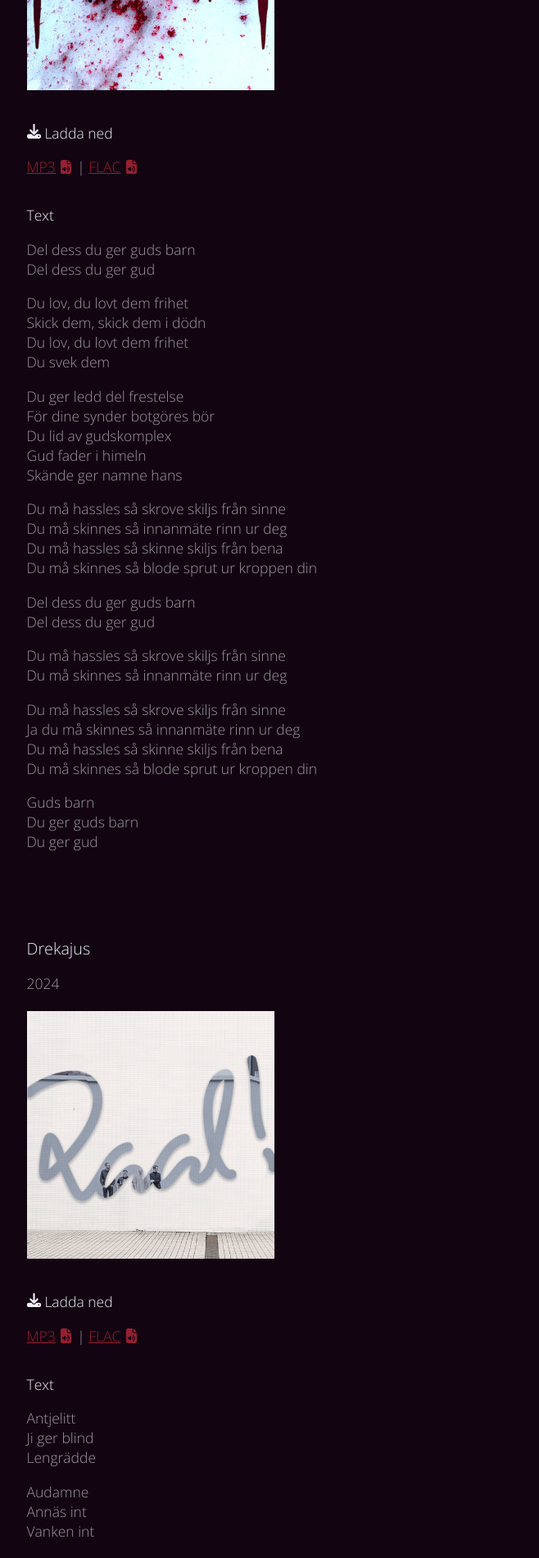
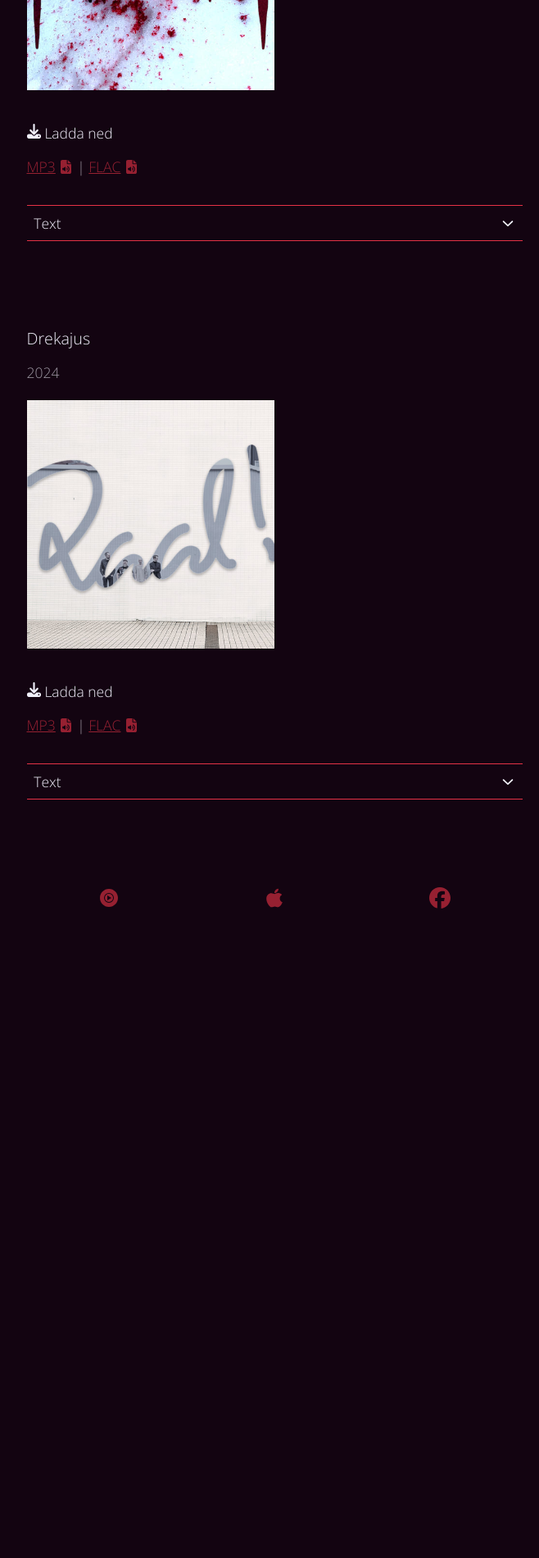
Before and after one commit to najls/raal-se, a Jekyll site: the page built from musik.html, in a window 1280 px wide. Shown: the part 967-2867 px from the top of the page at 82% size, without its empty margins (305-963 px from the left). Built offline with Jekyll 4.4.1, drawn with Linux system fonts in a browser that asks for light colours; after the commit the page ends 2125 px from its top, so only the background shows below that; some of the changed text lies outside the part shown.

Commit message:
added accordions for song lyrics

```diff
--- a/_layouts/default.html
+++ b/_layouts/default.html
@@ -26,4 +26,5 @@
     </main>
     {% include footer.html %}
 </body>
+<script src="{{ '/js/accordion.js?v=' | append: site.version | relative_url }}"></script>
 </html>
--- a/css/styles.scss
+++ b/css/styles.scss
@@ -273,6 +273,42 @@ article.release .image {
 }
 #mainFooter a:hover .icon { background-color: rgb(var(--prim-color)) }
 
+.accordion {
+    border-color: rgb(var(--prim-color));
+    border-style: solid;
+    border-width: .063em 0 .063em 0;
+}
+.accordion h2, .accordion h3 { margin: 0 }
+.accordion button {
+    background: transparent;
+    border: none;
+    color: inherit;
+    cursor: pointer;
+    font-family: inherit;
+    font-size: inherit;
+    padding: .5em;
+    position: relative;
+    text-align: left;
+    width: 100%;
+}
+.accordion button::after {
+    background-color: rgb(var(--text-color));
+    content: '';
+    -webkit-mask: url("{{ '/assets/icons/chevron-down.svg' | relative_url }}") no-repeat center;
+            mask: url("{{ '/assets/icons/chevron-down.svg' | relative_url }}") no-repeat center;
+    position: absolute;
+    top: 50%;
+    right: .5em;
+    transform: translateY(-50%);
+    width: 1em;
+    height: 1em;
+}
+.accordion button[aria-expanded="true"]::after {
+    -webkit-mask: url("{{ '/assets/icons/chevron-up.svg' | relative_url }}") no-repeat center;
+            mask: url("{{ '/assets/icons/chevron-up.svg' | relative_url }}") no-repeat center;
+}
+.accordion > div { padding: 0 .5em }
+
 @media(min-width: 375px) {
     .narrow { width: clamp(375px, 50vw, 960px) }
 }
--- /dev/null
+++ b/js/accordion.js
@@ -0,0 +1,11 @@
+const buttons = document.querySelectorAll('.accordion button');
+
+buttons.forEach(button => {
+    button.addEventListener('click', function () {
+        const content = document.getElementById(this.getAttribute('aria-controls')),
+              expand = this.getAttribute('aria-expanded') === 'false';
+
+        this.setAttribute('aria-expanded', expand);
+        content.hidden = !expand;
+    })
+});
--- a/musik.html
+++ b/musik.html
@@ -25,8 +25,11 @@ translate: /music/
                     </li>
                 </ul>
             </section>
-            <section>
-                <h3>Text</h3>
+            <section class="accordion">
+                <h3>
+                    <button id="accordionButton2" aria-controls="accordionContent2" aria-expanded="false">Text</button>
+                </h3>
+                <div id="accordionContent2" aria-labelledby="accordionButton2" hidden>
                     <p lang="sv-SE-u-sd-seac">Del dess du ger guds barn<br>Del dess du ger gud
                     <p lang="sv-SE-u-sd-seac">Du lov, du lovt dem frihet<br>Skick dem, skick dem i dödn<br>Du lov, du lovt dem frihet<br>Du svek dem
                     <p lang="sv-SE-u-sd-seac">Du ger ledd del frestelse<br>För dine synder botgöres bör<br>Du lid av gudskomplex<br>Gud fader i himeln<br>Skände ger namne hans</p>
@@ -35,6 +38,7 @@ translate: /music/
                     <p lang="sv-SE-u-sd-seac">Du må hassles så skrove skiljs från sinne<br>Du må skinnes så innanmäte rinn ur deg</p>
                     <p lang="sv-SE-u-sd-seac">Du må hassles så skrove skiljs från sinne<br>Ja du må skinnes så innanmäte rinn ur deg<br>Du må hassles så skinne skiljs från bena<br>Du må skinnes så blode sprut ur kroppen din</p>
                     <p lang="sv-SE-u-sd-seac">Guds barn<br>Du ger guds barn<br>Du ger gud</p>
+                </div>
             </section>
         </article>
     </li>
@@ -58,8 +62,11 @@ translate: /music/
                     </li>
                 </ul>
             </section>
-            <section>
-                <h3>Text</h3>
+            <section class="accordion">
+                <h3>
+                    <button id="accordionButton1" aria-controls="accordionContent1" aria-expanded="false">Text</button>
+                </h3>
+                <div id="accordionContent1" aria-labelledby="accordionButton1" hidden>
                     <p lang="sv-SE-u-sd-seac">Antjelitt<br>Ji ger blind<br>Lengrädde</p>
                     <p lang="sv-SE-u-sd-seac">Audamne<br>Annäs int<br>Vanken int</p>
                     <p lang="sv-SE-u-sd-seac">Järmes ji<br>Sjöllvestn<br>Ji må raal</p>
@@ -72,6 +79,7 @@ translate: /music/
                     <p lang="sv-SE-u-sd-seac">Schwein med reised hand<br>Ett ihjälslajje barn</p>
                     <p lang="sv-SE-u-sd-seac">Drekajus<br>Drekajus<br>Drekajus</p>
                     <p lang="sv-SE-u-sd-seac">Drekajus<br>Drekajus</p>
+                </div>
             </section>
         </article>
     </li>
```
Also changed, not shown: music.html (+12 -4 lines), assets/icons/chevron-down.svg (added), assets/icons/chevron-up.svg (added). Lines whose indentation alone changed are shown as unchanged.
